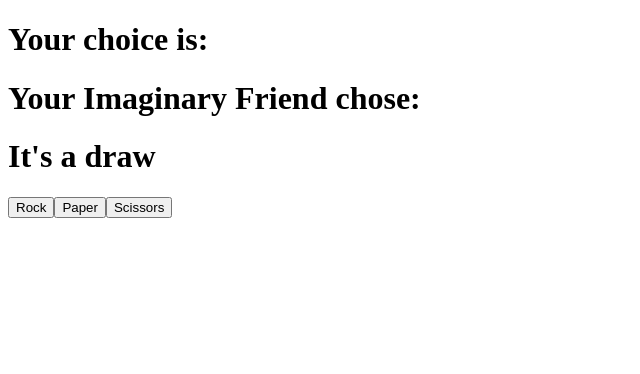
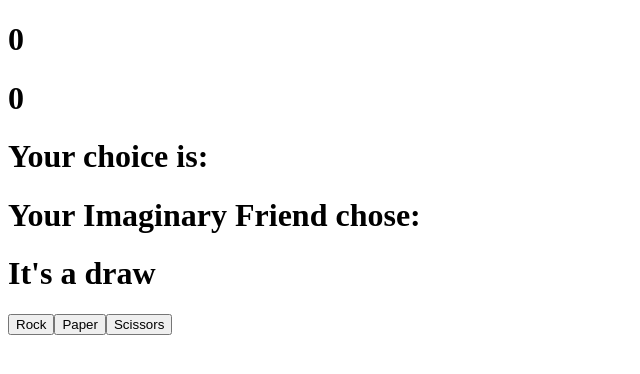
Before and after one commit to elvitak/rock_papper_scissors, a React (Create React App) app: page / in a window 1280 px wide. Shown: the top 374 px of the page, without its empty margins (0-640 px from the left). Built offline with nearby package versions, Linux system fonts and the light colour scheme.

Commit message:
implement functionality for displaying scores

```diff
--- a/src/App.jsx
+++ b/src/App.jsx
@@ -6,6 +6,8 @@ const App = () => {
   const [userChoice, setUserChoice] = useState();
   const [computerChoice, setComputerChoice] = useState();
   const [result, setResult] = useState(null);
+  const [userScore, setUserScore] = useState(0);
+  const [computerScore, setComputerScore] = useState(0);
 
   useEffect(() => {
     findOutWhoIsTheWinner();
@@ -24,16 +26,22 @@ const App = () => {
   const findOutWhoIsTheWinner = () => {
     if (userChoice === "Rock" && computerChoice === "Scissors") {
       setResult("Congratulations! You won!");
+      setUserScore(userScore + 1);
     } else if (userChoice === "Paper" && computerChoice === "Scissors") {
       setResult("You lost");
+      setComputerScore(computerScore + 1);
     } else if (userChoice === "Scissors" && computerChoice === "Paper") {
       setResult("Congratulations! You won!");
+      setUserScore(userScore + 1);
     } else if (userChoice === "Rock" && computerChoice === "Paper") {
       setResult("You lost");
+      setComputerScore(computerScore + 1);
     } else if (userChoice === "Paper" && computerChoice === "Rock") {
       setResult("Congratulations! You won!");
+      setUserScore(userScore + 1);
     } else if (userChoice === "Scissors" && computerChoice === "Rock") {
       setResult("You lost");
+      setComputerScore(computerScore + 1);
     } else {
       setResult("It's a draw");
     }
@@ -41,6 +49,8 @@ const App = () => {
 
   return (
     <>
+      <h1 data-cy="user_score">{userScore}</h1>
+      <h1 data-cy="computer_score">{computerScore}</h1>
       <h1 data-cy="user_choice">Your choice is: {userChoice}</h1>
       <h1 data-cy="computerChoice">
         Your Imaginary Friend chose: {computerChoice}
```
